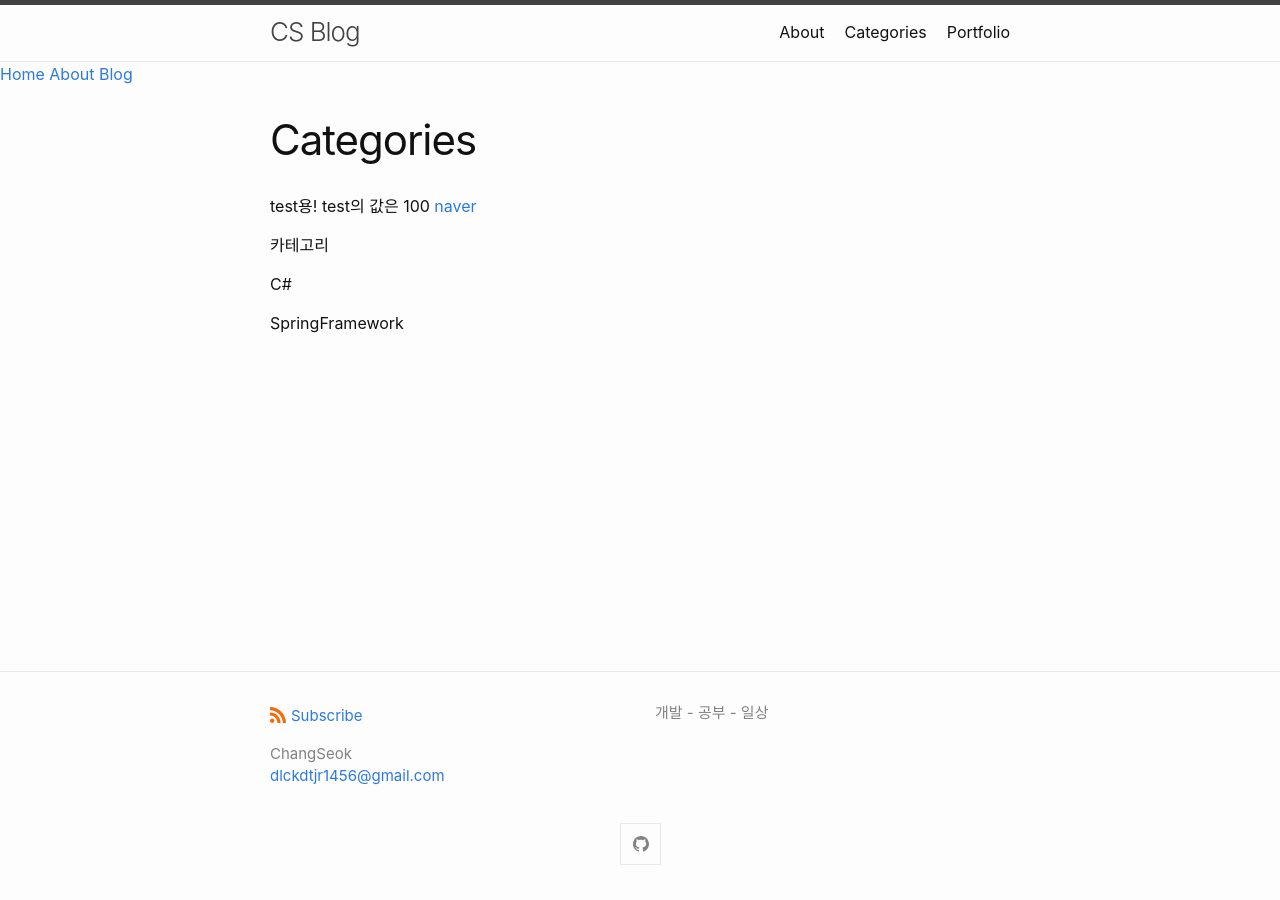
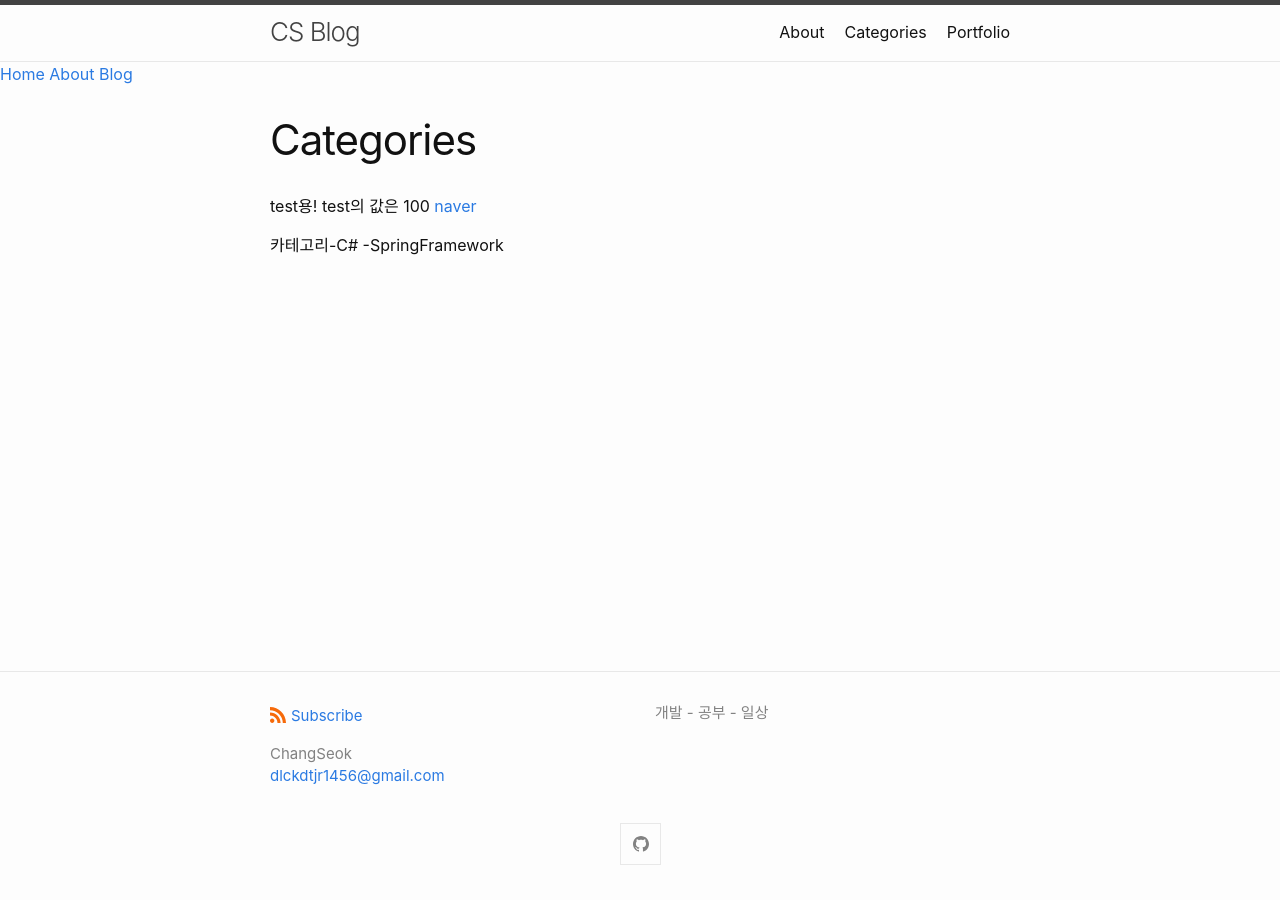
Before and after one commit to ChangSeok-Lee/ChangSeok-Lee.github.io, a Jekyll site: the page built from Category.md, in a window 1280 px wide. Built offline with Jekyll 4.4.1, drawn with Linux system fonts in a browser that asks for light colours.

Commit message:
Update Category.md

```diff
--- a/Category.md
+++ b/Category.md
@@ -9,7 +9,6 @@ test용! test의 값은 {{test}}
 [naver](https://www.naver.com "커서를 올리면 나온다.")
 
 카테고리
-
-{% for item in site.categories %}
-  {{ item | first }}
+{%- for item in site.categories -%}
+  -{{ item | first }}
 {% endfor %}
```
